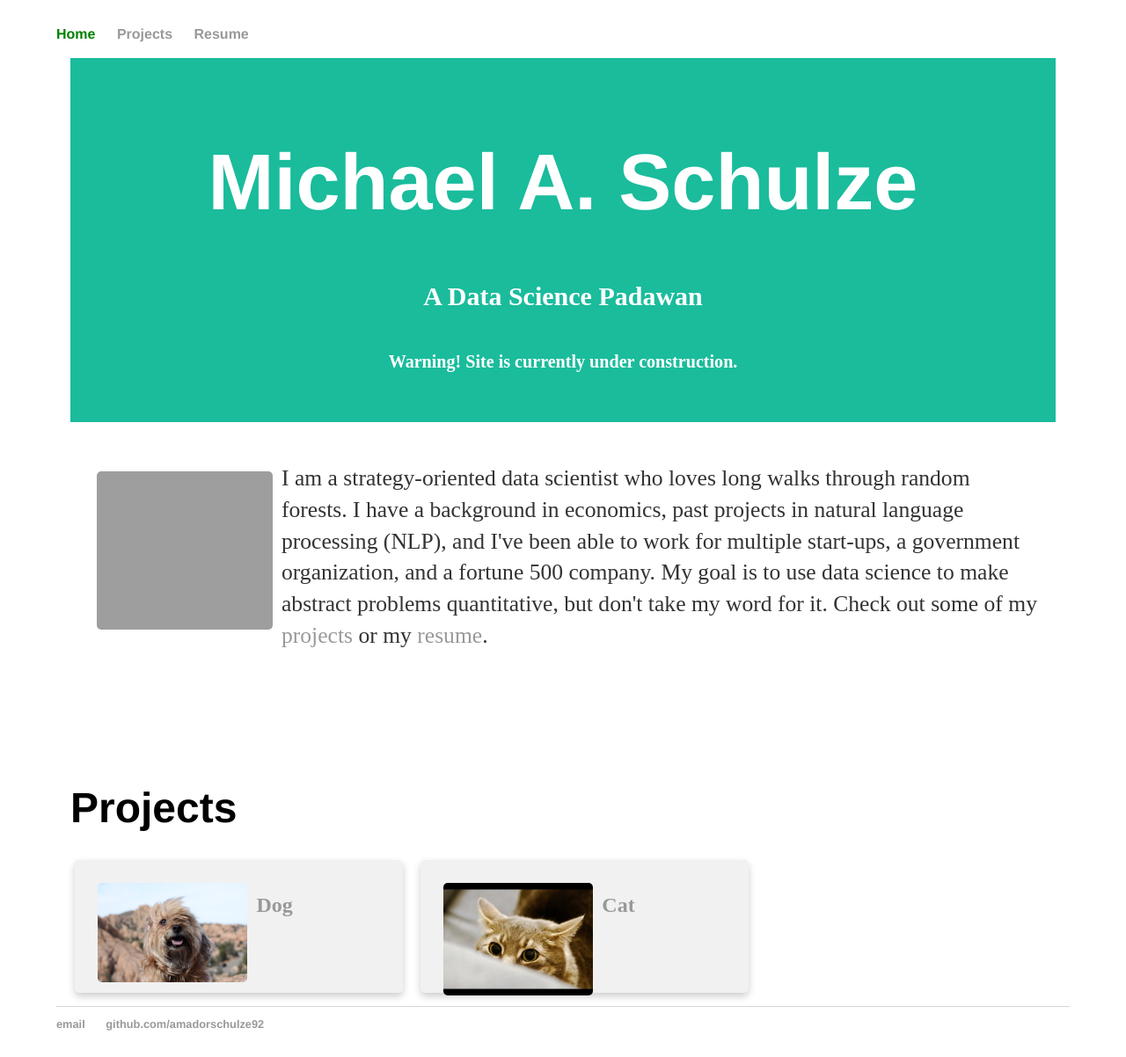
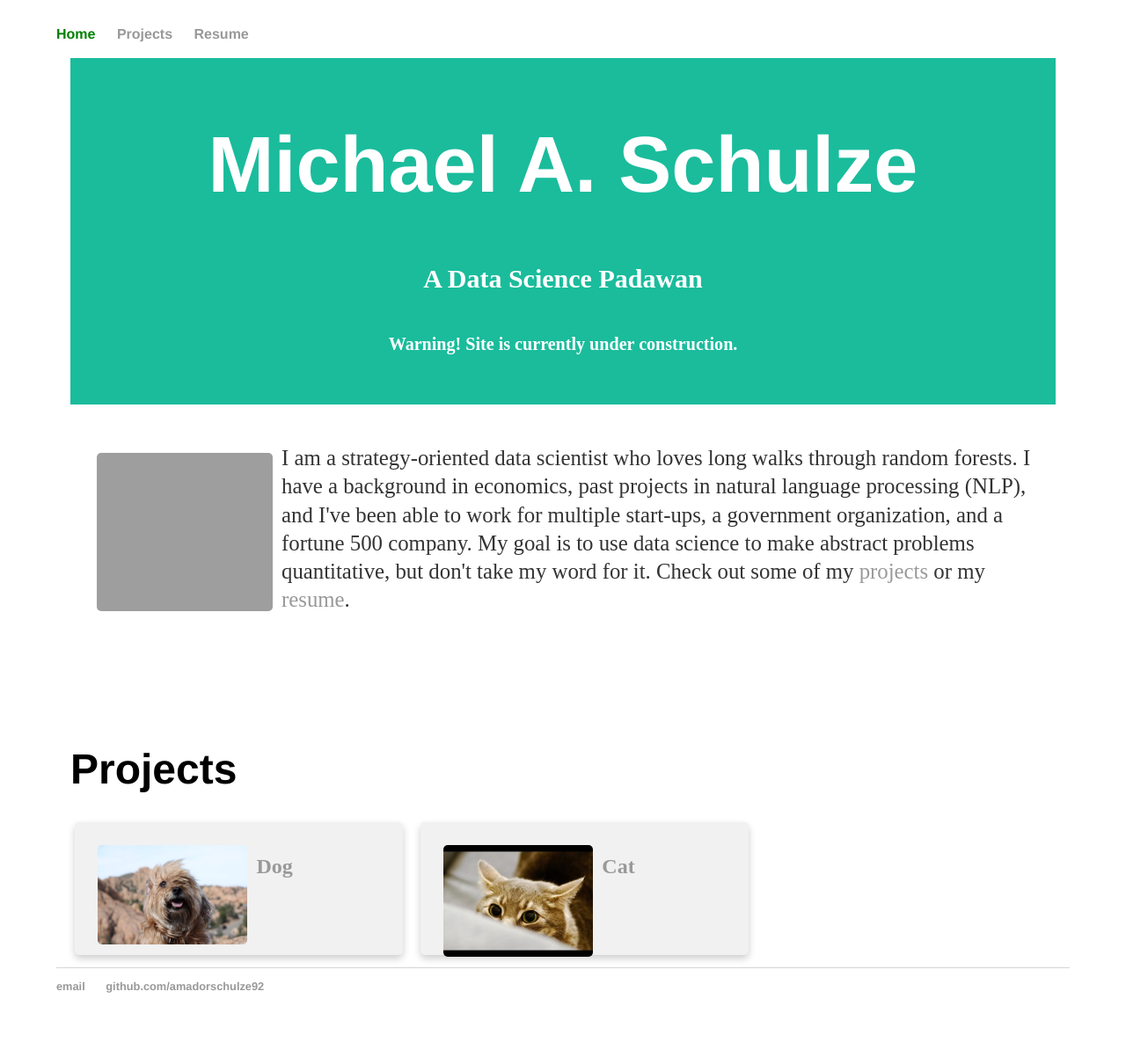
Before and after one commit to amadorschulze92/amadorschulze92.github.io, a Jekyll site: the page built from index.html, in a window 1280 px wide. Shown: the whole page at 88% size. Built offline with Jekyll 4.4.1, drawn with Linux system fonts in a browser that asks for light colours; after the commit the page ends 1159 px from its top, so only the background shows below that; grey boxes are pictures that could not be loaded.

Commit message:
lessen header padding

```diff
--- a/assets/css/main.css
+++ b/assets/css/main.css
@@ -41,8 +41,8 @@ p {
 }
 
 .intro {
-    font-size: 1.6em;
-    line-height: 1.4em;
+    font-size: 1.55em;
+    line-height: 1.3em;
     color: #333;
     padding: 20px;
 }
@@ -62,7 +62,7 @@ ul.posts li {
 }
 
 .header {
-  padding: 30px 30px 10px;
+  padding: 10px 10px 10px;
   text-align: center;
   background: #1abc9c;
   color: white;
```
